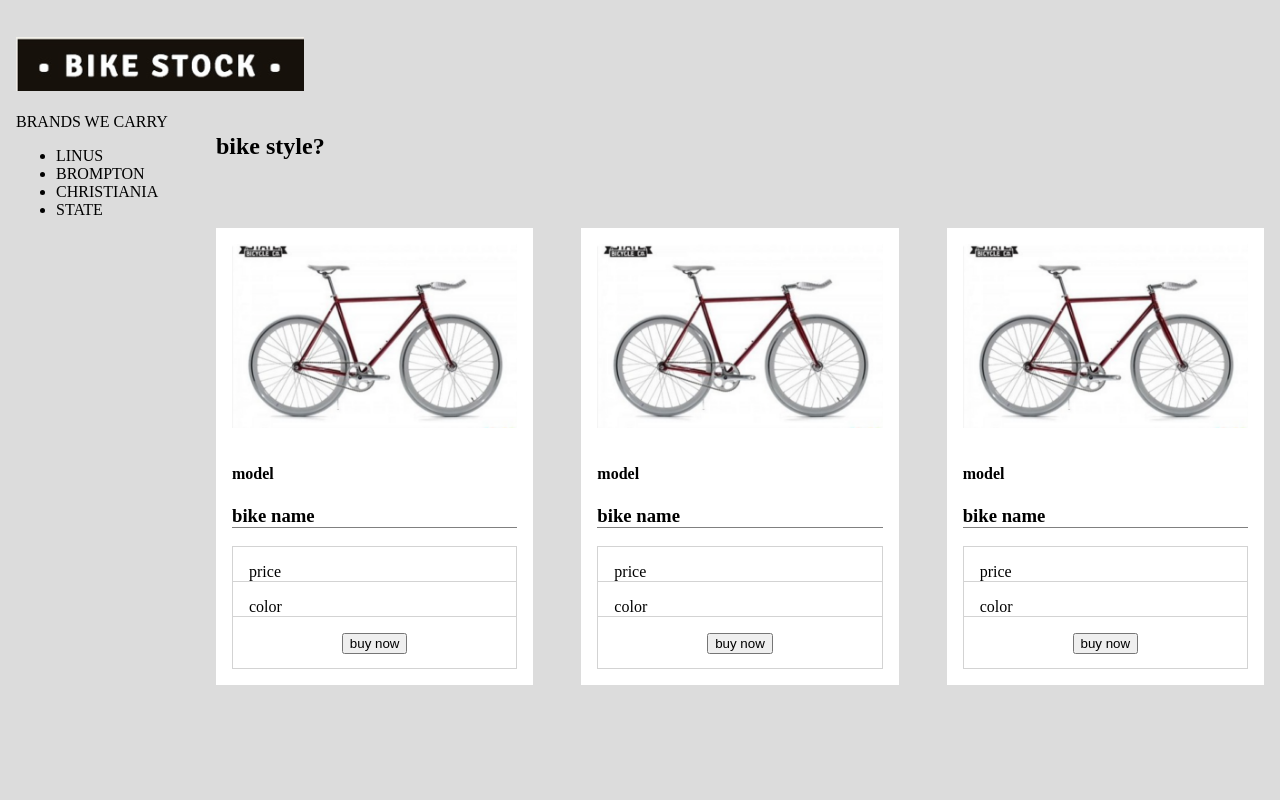
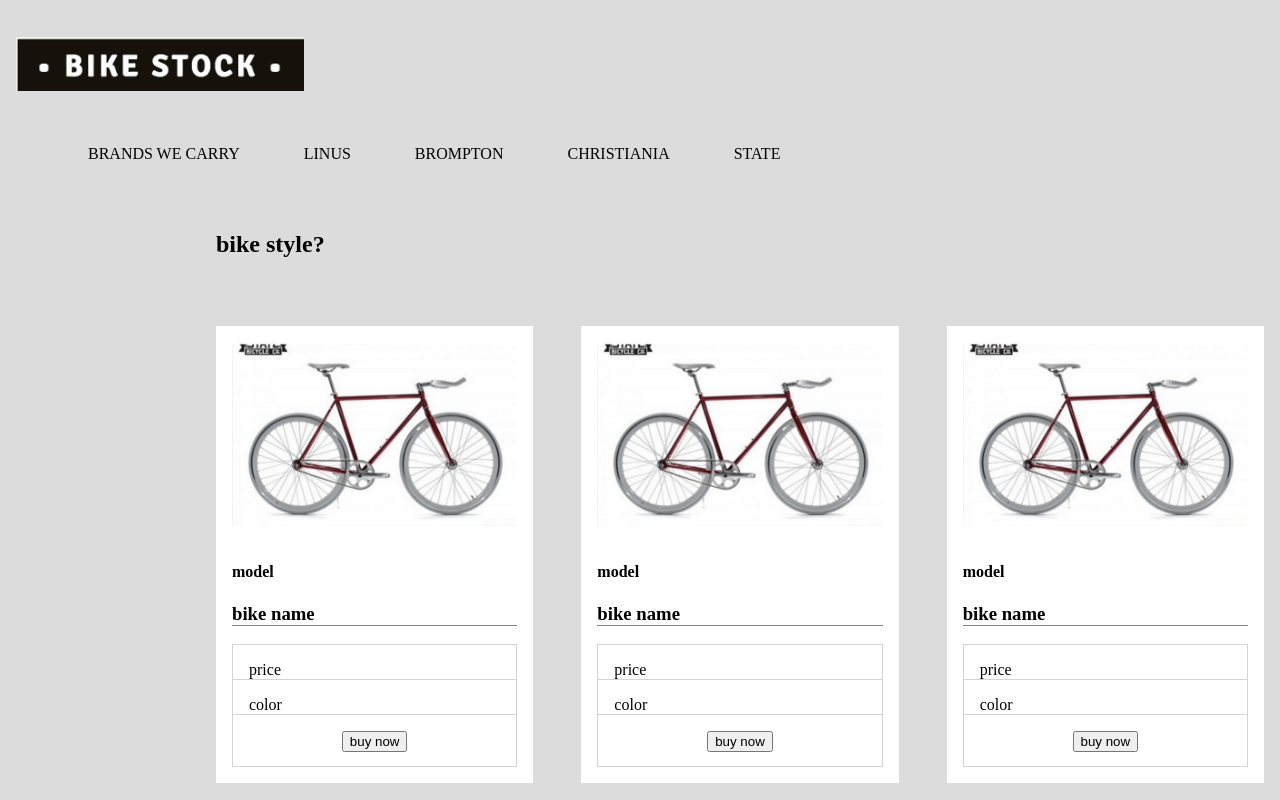
Before and after one commit to KathrineWS/bike-stock, a plain HTML site: page index.html in a window 1280 px wide. Drawn offline with Linux system fonts and the light colour scheme.

Commit message:
new branch incoming

```diff
--- a/index.html
+++ b/index.html
@@ -11,16 +11,17 @@
     <div id="wrapper">
       <header>
         <a href="index.html"><h1>bike shop</h1></a>
-      </header>
         <nav>
-        BRANDS WE CARRY
           <ul>
+            <li>BRANDS WE CARRY</li>
             <li>LINUS</li>
             <li>BROMPTON</li>
             <li>CHRISTIANIA</li>
             <li>STATE</li>
           </ul>
         </nav>
+      </header>
+
       <main>
         <h2>bike style?</h2>
         <article class="bike">
--- a/style.css
+++ b/style.css
@@ -7,6 +7,16 @@ html {
     padding: 0;
     margin: 0;
     background-color: gainsboro;
+}
+
+ul {
+    display: flex;
+    flex-wrap: wrap;
+}
+
+li {
+    list-style: none;
+    margin: 2rem;
 }
 
 article {
```
Also changed, not shown: index.js (+15 -0 lines). Lines whose indentation alone changed are shown as unchanged.
